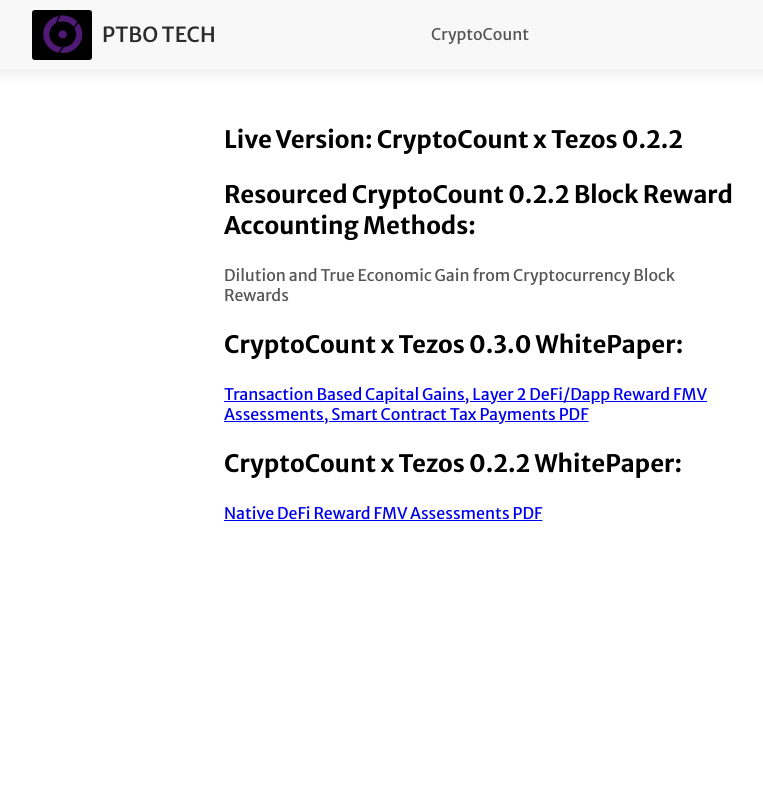
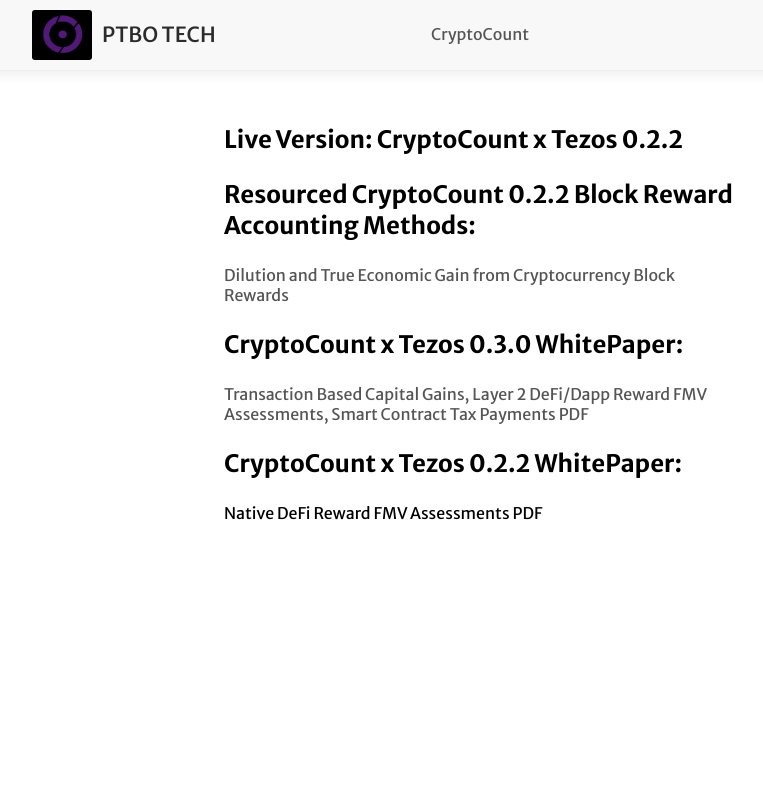
Before and after one commit to HenrikMoe/PTBOwebsite, a React (Create React App) app: page /literature in a window 1280 px wide. Shown: the top 800 px of the page, without its empty margins (160-923 px from the left). Built offline with nearby package versions, Linux system fonts and the light colour scheme.

Commit message:
Update Literature.js

```diff
--- a/src/Literature/Literature.js
+++ b/src/Literature/Literature.js
@@ -6,7 +6,13 @@
 
 const Literature = () => {
 
+const onResumeClick = () => {
+  window.open(pdf1);
+}
 
+const onResumeClick2 = () => {
+  window.open(pdf2);
+}
   const onButtonClick = () => {
         // using Java Script method to get PDF file
         fetch('0.3.0.pdf').then(response => {
@@ -57,7 +63,7 @@
 
 				</h3>
 				<div>
- 				<a href={pdf1} target="_blank">
+ 				<a onClick={onResumeClick2} className={classes.Link} >
 
 					Transaction Based Capital Gains, Layer 2 DeFi/Dapp Reward FMV Assessments, Smart Contract Tax Payments PDF
 
@@ -68,7 +74,7 @@
 
 				</h3>
 				<div>
-				 <a  href = {pdf2} target = "_blank">
+				 <a onClick={onResumeClick} target = "_blank">
 
 					Native DeFi Reward FMV Assessments PDF
 
```
